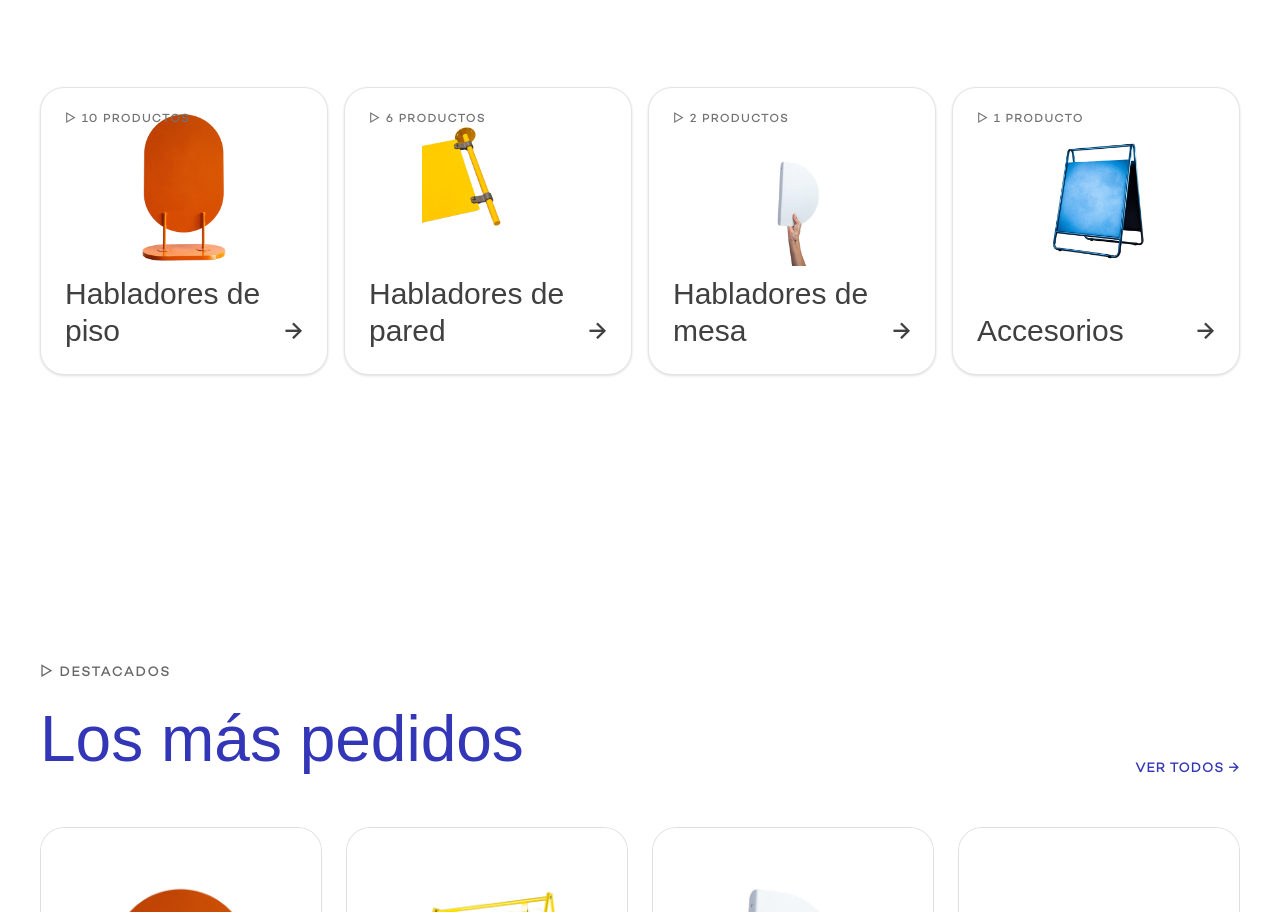
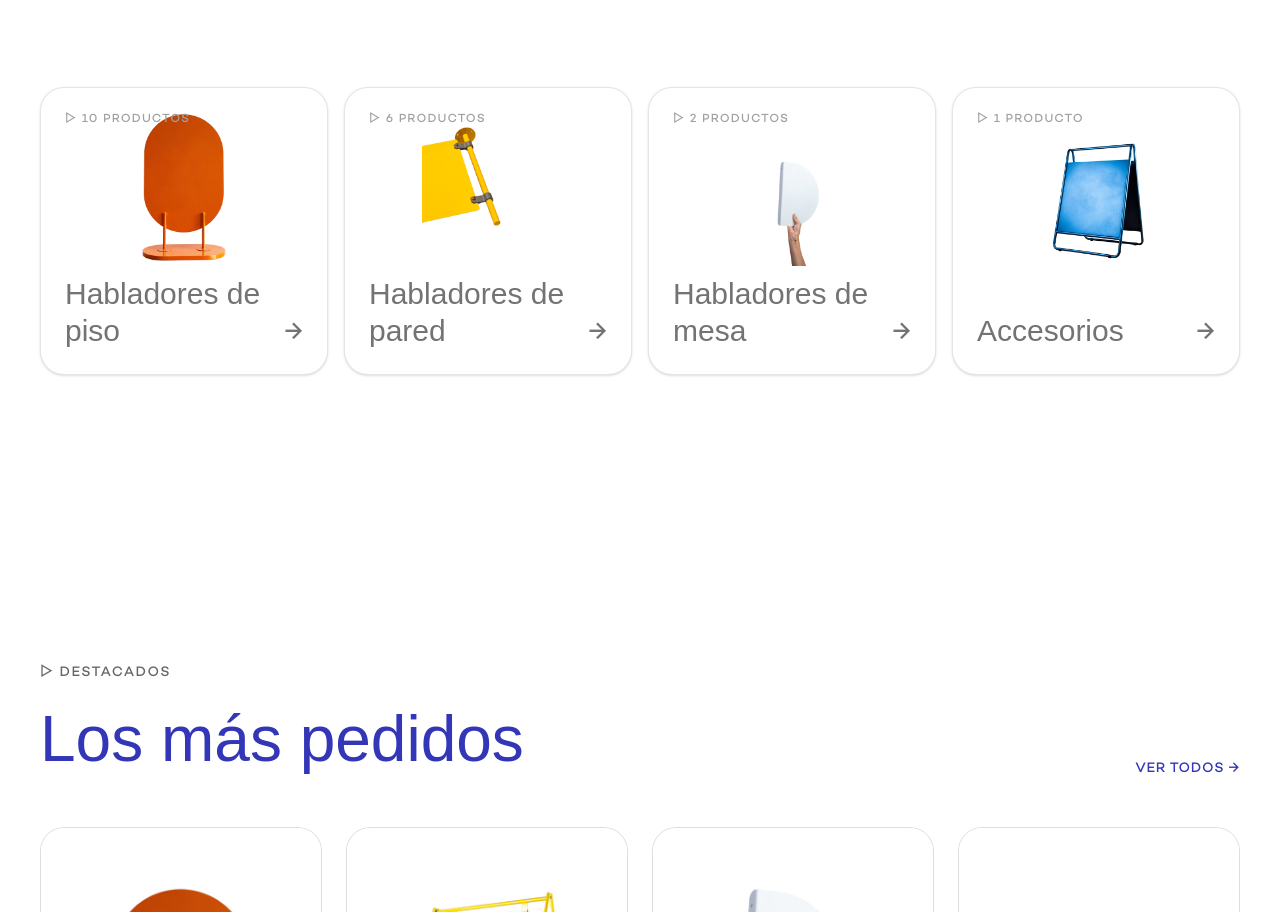
Before and after one commit to iamdisenoco/muffment-web, a Next.js app: page / in a window 1280 px wide. Shown: the part 1371-2283 px from the top of the page. Built offline with nearby package versions, Linux system fonts and the light colour scheme; a web font is replaced by a local one.

Commit message:
fix(home): category labels — lighter gray (neutral-500/400)

```diff
--- a/src/app/page.tsx
+++ b/src/app/page.tsx
@@ -96,11 +96,11 @@ export default function Home() {
                   </div>
                   {/* Texto en GRIS, abajo, sin solaparse con el producto */}
                   <div className="pointer-events-none absolute inset-x-0 top-0 flex flex-col p-6">
-                    <span className="text-xs font-medium uppercase tracking-widest text-neutral-500">
+                    <span className="text-xs font-medium uppercase tracking-widest text-neutral-400">
                       ▷ {cat.count} {cat.count === 1 ? "producto" : "productos"}
                     </span>
                   </div>
-                  <div className="pointer-events-none absolute inset-x-0 bottom-0 flex items-end justify-between gap-2 p-6 text-neutral-700">
+                  <div className="pointer-events-none absolute inset-x-0 bottom-0 flex items-end justify-between gap-2 p-6 text-neutral-500">
                     <h3
                       className="text-2xl leading-tight md:text-3xl"
                       style={{ fontFamily: "var(--font-bagel)" }}
```
